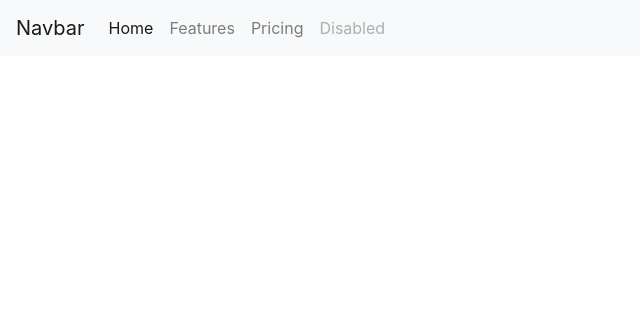
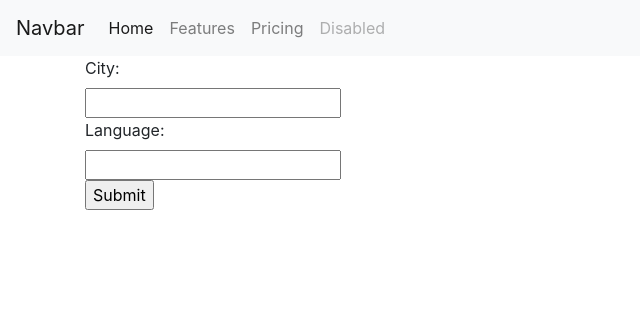
Before and after one commit to Truewaydm/scraping_service, a Django app: page /home/ in a window 1280 px wide. Shown: the top 316 px of the page, without its empty margins (0-640 px from the left). Run offline with Django 4.2, Linux system fonts and the light colour scheme; data that the repository does not hold is empty.

Commit message:
03 001 html form

```diff
--- a/scraping/templates/scraping/home.html
+++ b/scraping/templates/scraping/home.html
@@ -13,4 +13,13 @@ Home
     </div>
 </div>
 {% endfor %}
+
+<form method="get" action="">
+    <label>City:</label><br>
+    <input type="text" name="city"><br>
+    <label>Language:</label><br>
+    <input type="text" name="language"><br>
+    <input type="submit" value="Submit">
+</form>
+
 {% endblock %}
--- a/scraping/views.py
+++ b/scraping/views.py
@@ -5,5 +5,6 @@ from .models import Vacancy
 # Create your views here.
 
 def home_view(request):
+    print(request.POST)
     query_set = Vacancy.objects.all()
     return render(request, 'scraping/home.html', {'object_list': query_set})
```
